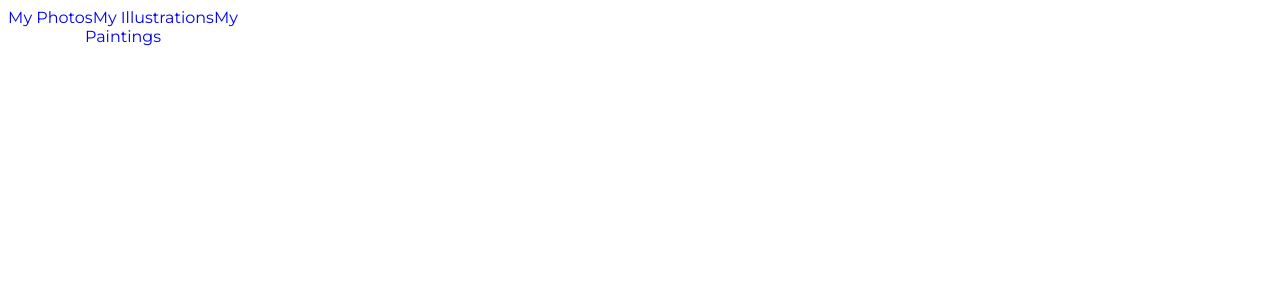
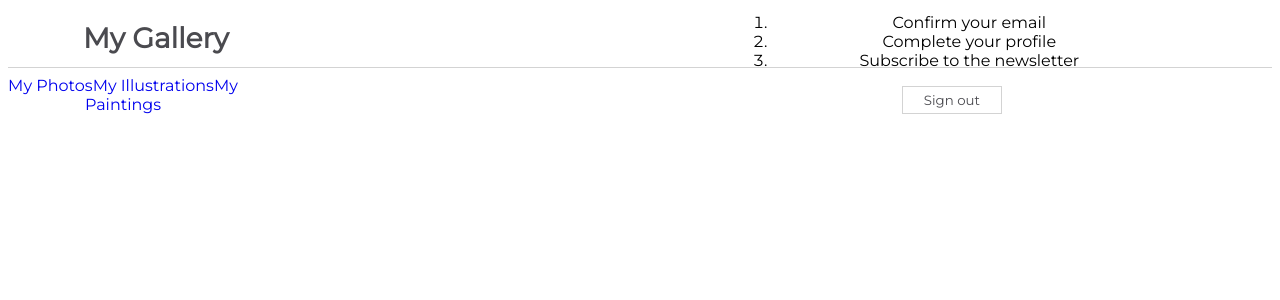
Before and after one commit to Graciekan21/React-pp5, a React (Create React App) app in the folder my-app/: page / in a window 1280 px wide. Shown: the top 300 px of the page. Built offline with nearby package versions, Linux system fonts and the light colour scheme.

Commit message:
Finished challenge

```diff
--- a/my-app/src/App.js
+++ b/my-app/src/App.js
@@ -1,10 +1,13 @@
-import css from './App.module.css';
+import css from "./App.module.css";
+// import NavBarSimple from "./components/NavBarSimple";
 import Sidebar from "./components/Sidebar";
+import NavBarForm from "./components/NavBarForm";
 
 function App() {
   return (
     <div className={css.App}>
       {/* Add your components here */}
+      <NavBarForm />
       <Sidebar />
     </div>
   );
--- /dev/null
+++ b/my-app/src/components/NavBarChild.js
@@ -0,0 +1,26 @@
+import React from "react";
+
+function NavBarChild(props) {
+  return (
+    <div>
+      {props.isLoggedIn ? (
+        <div>
+          <p>Welcome to the site! Please complete the steps below:</p>
+          <ol>
+            <li>Confirm your email</li>
+            <li>Complete your profile</li>
+            <li>Subscribe to the newsletter</li>
+          </ol>
+          <button onClick={props.handleSignOut}>Sign out</button>
+        </div>
+      ) : (
+        <div>
+          <p>Please sign in</p>
+          <button onClick={props.handleSignIn}>Sign in</button>
+        </div>
+      )}
+    </div>
+  );
+}
+
+export default NavBarChild;
--- /dev/null
+++ b/my-app/src/components/NavBarForm.js
@@ -0,0 +1,53 @@
+import React, { Component } from "react";
+import css from "./css/NavBarForm.module.css";
+import NavBarChild from "./NavBarChild";
+
+
+class NavBarForm extends Component {
+    constructor(props) {
+        super(props)
+
+        this.state = {
+            isLoggedIn: true,
+        }
+    }
+    handleButtonClick = () => {
+        this.setState((prevState) => ({
+            isLoggedIn: prevState.isLoggedIn ? false: true
+        }),  () => console.log(this.state.isLoggedIn))
+    }
+
+    render() {
+        return (
+            <div className= {css.NavBar}>
+                <h1>My Gallery</h1>
+
+                    {/* This is part of steps 1-8 */}
+                    {/* {
+                    this.state.isLoggedIn ?
+                        <button onClick={() => this.handleButtonClick()}>Login</button>
+                        :
+                        <form>
+                            <label htmlFor = "username">Username:</label>
+                            <input placeholder="username" id="username"/>
+
+                            <label htmlFor = "password">Password:</label>
+                            <input placeholder="password" id="password"/>
+                            <button onClick={() => this.handleButtonClick()}>Submit</button>
+                        </form>
+
+                    } */}
+
+                {/* This is how things should look after completing the extra task */}
+
+                <NavBarChild
+                isLoggedIn={this.state.isLoggedIn}
+                handleClick={this.handleButtonClick}
+                />
+
+            </div>
+        )
+    }
+}
+
+export default NavBarForm
```
Also changed, not shown: my-app/src/components/NavbarSimple.js (added).
